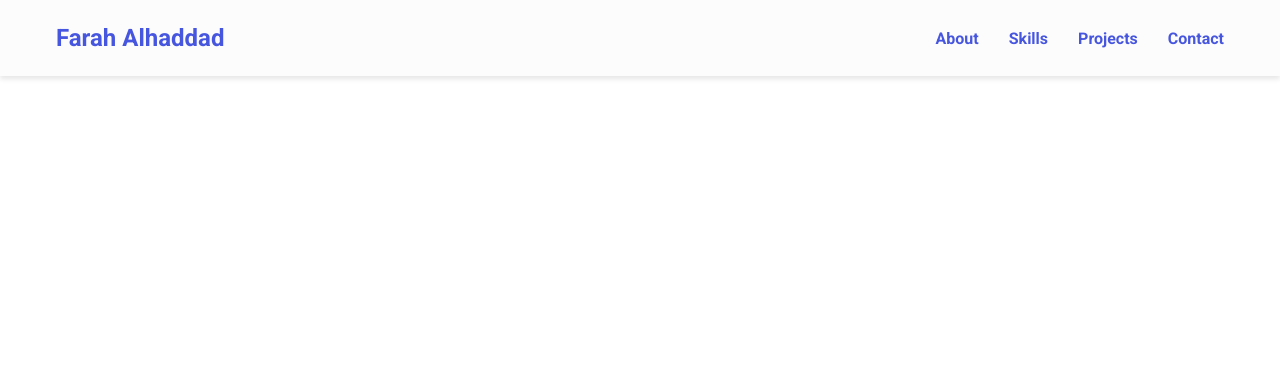
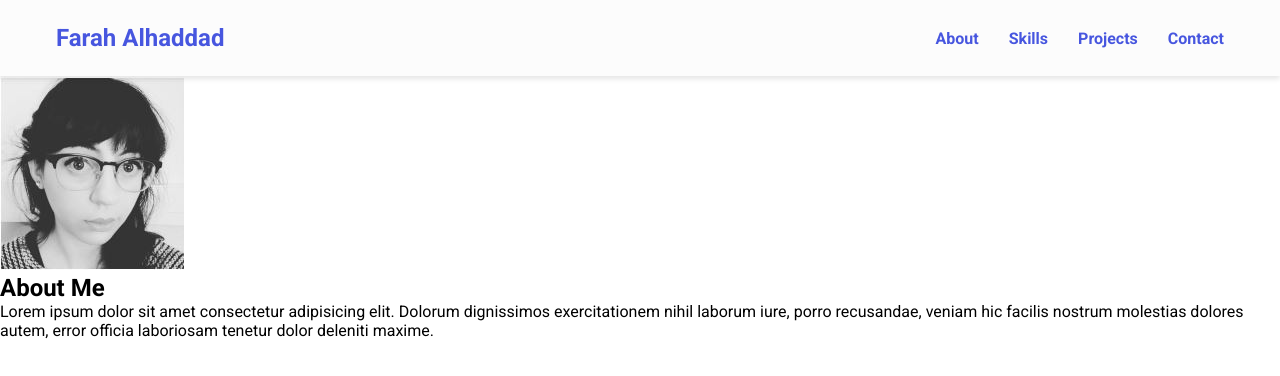
Before and after one commit to Farahalh/farah-portfolio-1.0, a plain HTML site: page index.html in a window 1280 px wide. Drawn offline with nearby package versions, Linux system fonts and the light colour scheme.

Commit message:
building hero section

```diff
--- a/index.html
+++ b/index.html
@@ -57,7 +57,18 @@
       </button>
     </nav>
     <!-- Hero Section -->
-
+    <section class="hero" id="about">
+      <img src="images/foto.JPG" alt="farah" loading="lazy" class="hero-img" />
+      <div class="bio animate__animated animate__shakeX">
+        <h2 class="bio-title">About Me</h2>
+        <p class="bio-text">
+          Lorem ipsum dolor sit amet consectetur adipisicing elit. Dolorum
+          dignissimos exercitationem nihil laborum iure, porro recusandae,
+          veniam hic facilis nostrum molestias dolores autem, error officia
+          laboriosam tenetur dolor deleniti maxime.
+        </p>
+      </div>
+    </section>
     <!-- More about -->
 
     <!-- Skills section -->
```
Also changed, not shown: images/foto.JPG (added), images/wfh_1.svg (added).
